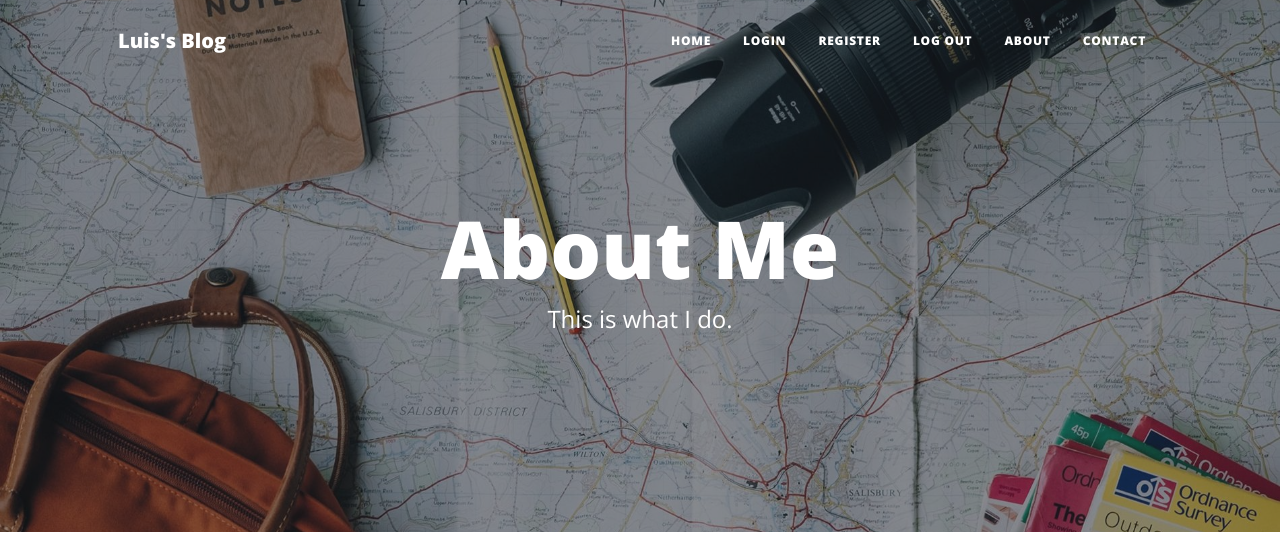
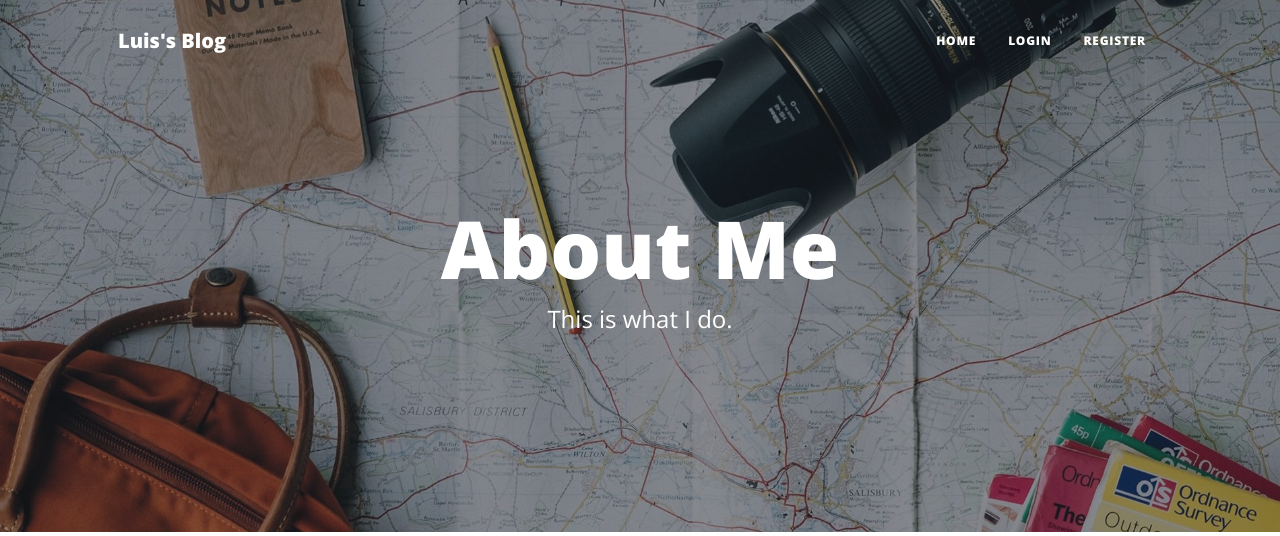
Before and after one commit to lXVILLALOBOSXl/LuissBlog, a Flask app: page /about in a window 1280 px wide. Shown: the top 536 px of the page. Run offline with Flask 3, Linux system fonts and the light colour scheme; some libraries are stand-ins or nearby versions.

Commit message:
correct nav bar

```diff
--- a/templates/header.html
+++ b/templates/header.html
@@ -82,7 +82,7 @@
                 >Register</a
               >
             </li>
-            {% endif %}
+            {% else %}
             <li class="nav-item">
               <a
                 class="nav-link px-lg-3 py-3 py-lg-4"
@@ -90,7 +90,8 @@
                 >Log Out</a
               >
             </li>
-            <li class="nav-item">
+            {% endif %}
+            <!-- <li class="nav-item">
               <a
                 class="nav-link px-lg-3 py-3 py-lg-4"
                 href="{{ url_for('about') }}"
@@ -103,7 +104,7 @@
                 href="{{ url_for('contact') }}"
                 >Contact</a
               >
-            </li>
+            </li> -->
           </ul>
         </div>
       </div>
```
